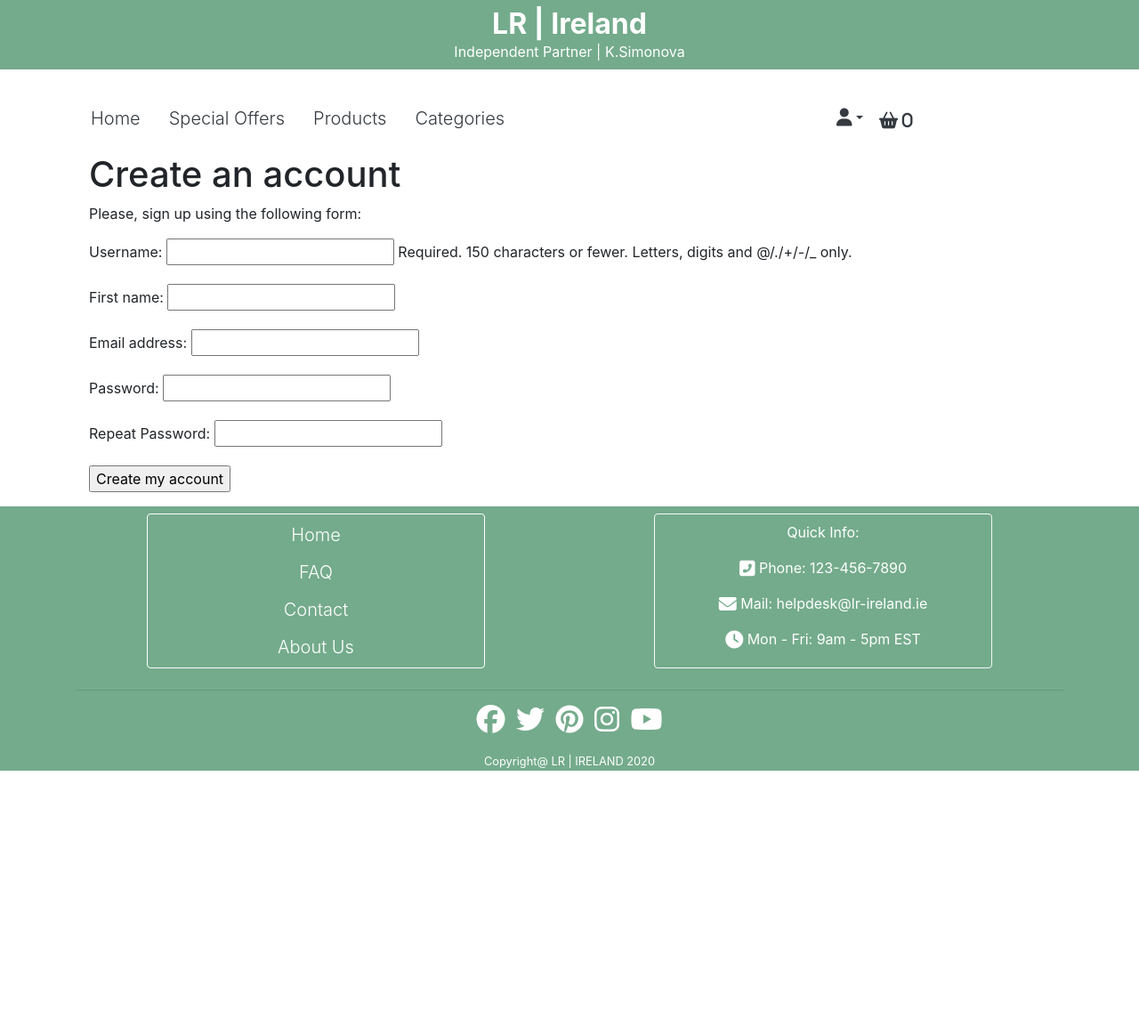
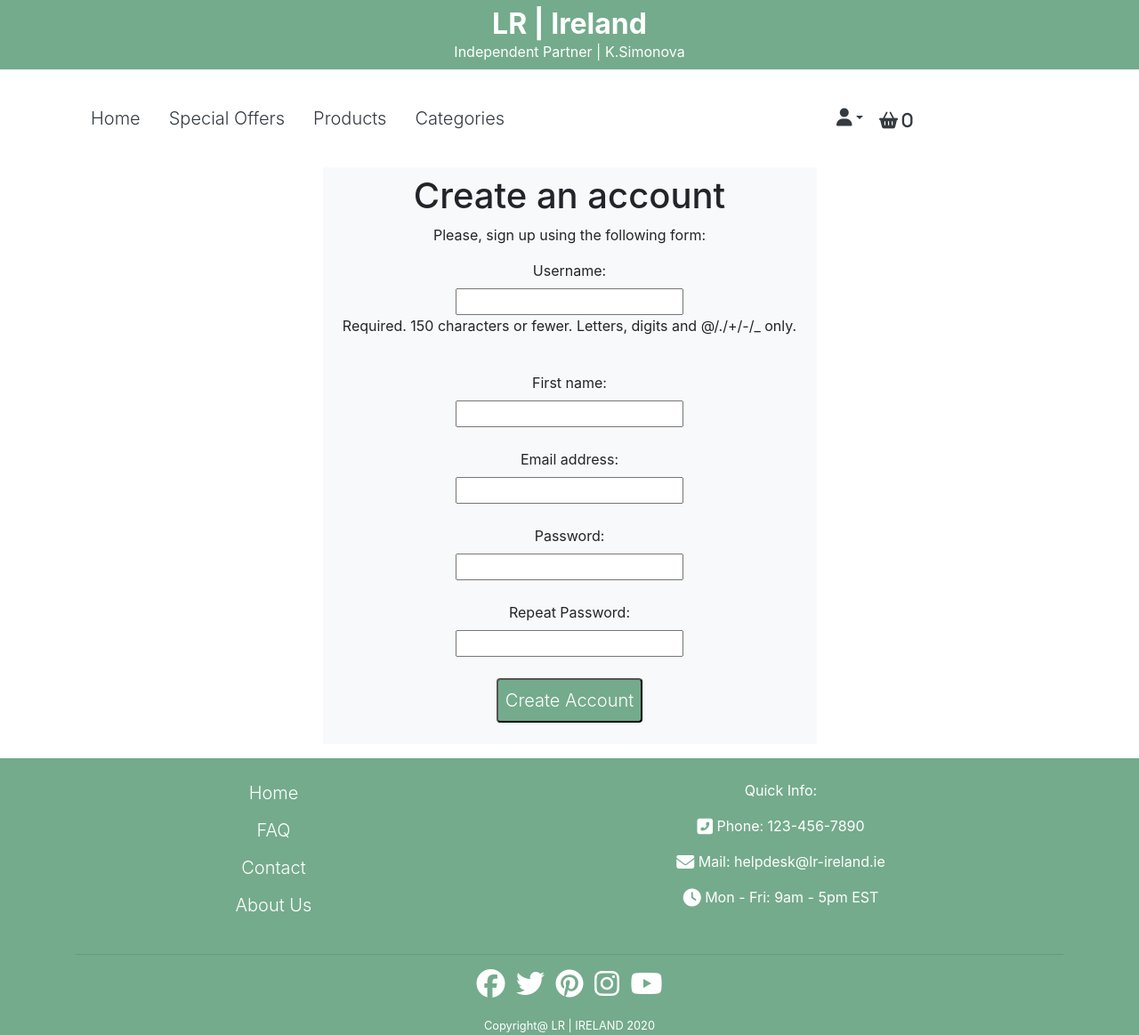
Before and after one commit to mariourban83/MU-Python-Django-Ecommerce-Store, a Django app: page /account/register/ in a window 1280 px wide. Shown: the whole page at 89% size. Before the commit the page ends 866 px from the top, so only its background shows below. Run offline with Django 3.2, Linux system fonts and the light colour scheme; some libraries are stand-ins or nearby versions.

```diff
--- a/account/templates/account/register.html
+++ b/account/templates/account/register.html
@@ -1,12 +1,22 @@
 {% extends "shop/base.html" %}
 {% block content %}
-<div class="container">
+<div class="col-10 col-md-6 text-center mx-auto bg-light p-2 m-3">
     <h1>Create an account</h1>
     <p>Please, sign up using the following form:</p>
     <form action="." method="post">
-{{ user_form.as_p }}
+        {% for field in user_form %}
+        <div class="fieldWrapper">
+            {{ field.errors }}
+            {{ field.label_tag }} <br>
+            {{ field }}
+            {% if field.help_text %}
+            <p class="help">{{ field.help_text|safe }}</p>
+            {% endif %}
+        </div>
+        <br>
+        {% endfor %}
         {% csrf_token %}
-<p><input type="submit" value="Create my account"></p>
+        <input class="text-white lead green-bg p-2 mb-3 rounded" type="submit" value="Create Account">
     </form>
 </div>
     {% endblock %}
--- a/account/views.py
+++ b/account/views.py
@@ -23,7 +23,7 @@ def user_login(request):
                 return HttpResponse('Invalid login')
     else:
         form = LoginForm()
-    return render(request, 'account/login.html', {'form': form})
+    return render(request, 'registration/login.html', {'form': form})
 
 
 @login_required
--- a/shop/templates/shop/footer.html
+++ b/shop/templates/shop/footer.html
@@ -3,7 +3,7 @@
     <div class="container-fluid green-bg p-0">
         <div class="container">
             <div class="row ">
-                <div class="col-10 col-sm-4 text-center mx-auto border border-white rounded m-2">
+                <div class="col-10 col-sm-4 text-center mx-auto m-3">
                     <ul class="navbar-nav pt-1">
                         <li class="nav-item">
                             <a class="nav-link text-white lead pt-1" href="{% url 'shop:home' %}">Home</a>
@@ -19,7 +19,7 @@
                         </li>
                     </ul>
                 </div>
-                <div class="col-10 col-sm-4 text-center mx-auto border border-light rounded m-2">
+                <div class="col-10 col-sm-6 text-center mx-auto m-3">
                     <p class="pt-2 text-white">Quick Info:</p>
                     <p><a class="text-white" href="tel:123-456-7890"> <i class="fas fa-phone-square-alt fa-lg"></i> Phone: 123-456-7890</a></p>
                     <p><a class="text-white" href="mailto:helpdesk@lr-ireland.ie"> <i class="fas fa-envelope fa-lg"></i> Mail: helpdesk@lr-ireland.ie</a></p>
```
Also changed, not shown: account/templates/registration/logged_out.html (renamed from account/templates/account/logged_out.html), account/templates/registration/login.html (renamed from account/templates/account/login.html). Lines whose indentation alone changed are shown as unchanged.
